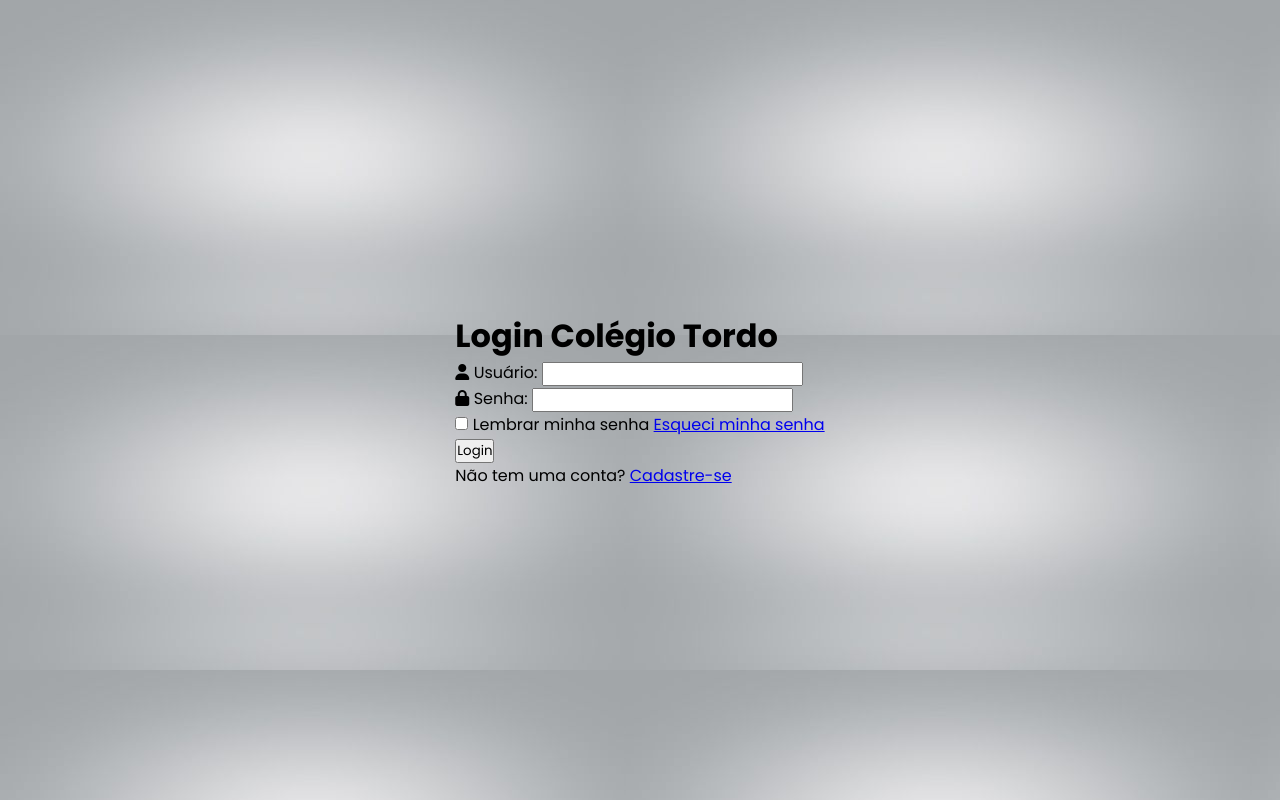
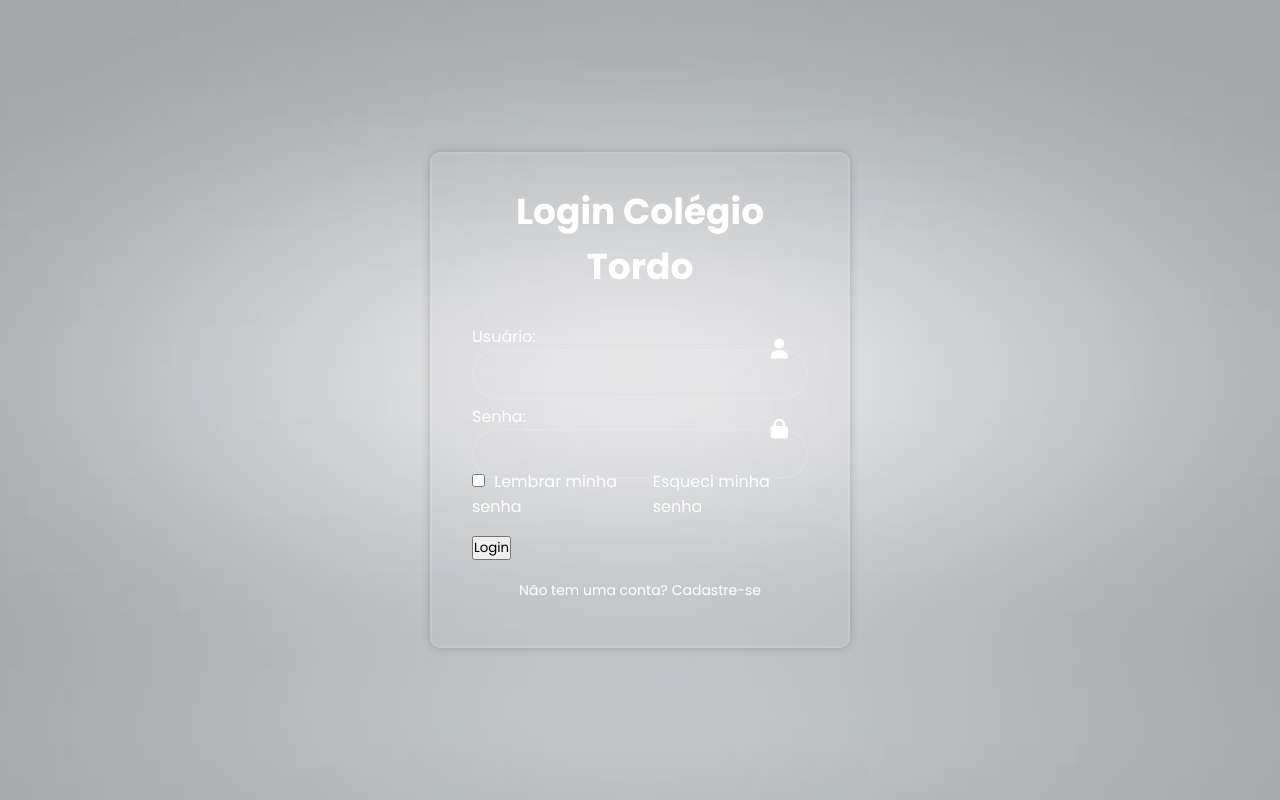
Before and after one commit to MariaEduardaNeves107/Projeto_Portal, a plain HTML site: page index.html in a window 1280 px wide. Drawn offline with Linux system fonts and the light colour scheme.

Commit message:
css tela de login finalizado

```diff
--- a/style.css
+++ b/style.css
@@ -13,4 +13,108 @@ body{
     align-items: center;
     min-height: 100vh;
     background: url('./Cinza.jpg');
+    background-size: cover;
+    background-position: center;
 }
+
+.container{
+    width: 420px;
+    background-color: transparent;
+    border: 2px solid rgba(255, 255, 255, .1);
+    border-radius: 10px;
+    color: #fff;
+    padding: 30px 40px;
+    box-shadow: 0 0 10px rgba(0, 0, 0, .2);
+}
+
+.container h1{
+    font-size: 36px;
+    text-align: center;
+}
+
+.input-box{
+    position: relative;
+    width: 100%;
+    height: 50px;
+    margin: 30px 0;
+}
+
+.input-box input{
+    width: 100%;
+    height: 100%;
+    background-color: transparent;
+    border: 2px solid rgba(255, 255, 255, .1);
+    border-radius: 40px;
+    outline: none;
+    font-size: 16px;
+    color: #fff;
+    padding: 20px 45px 20px 20px;
+}
+
+.input-box input::placeholder{
+    color:#c5c5c5;
+}
+
+.input-box i{
+    position: absolute;
+    right: 20px;
+    top: 50%;
+    transform: translateY(-50%);
+    font-size: 20px;
+}
+
+ .remember-forgot {
+    display: flex;
+    justify-content: space-between;
+    margin: -15px 0 15px;
+ }
+
+ .remember-forgot label input{
+    accent-color: #fff;
+    margin-right: 5px;
+ }
+
+ .remember-forgot a{
+    text-decoration: none;
+    color: #fff;
+ }
+
+ .remember-forgot a:hover {
+    text-decoration: underline;
+ }
+
+ .login{
+    width: 100%;
+    height: 50px;
+    background-color: #fff;
+    border: none;
+    border-radius: 40px;
+    cursor: pointer;
+    font-size: 16px;
+    color: #333;
+    font-weight: 600;
+    box-shadow: 0 0 10px rgba(0, 0, 0, .1);
+ }
+
+ .login:hover{
+    background-color: transparent;
+    border: 2px solid rgba(255, 255, 255, .1);
+    color: #fff;
+    transition: 0.3s;
+ }
+
+ .register-link{
+    font-size: 14px;
+    text-align: center;
+    margin: 20px 0 15px;
+ }
+
+ .register-link a{
+    text-decoration: none;
+    color: #fff;
+    font-size: 600;
+ }
+
+ .register-link a:hover{
+    text-decoration: underline;
+ }
```
